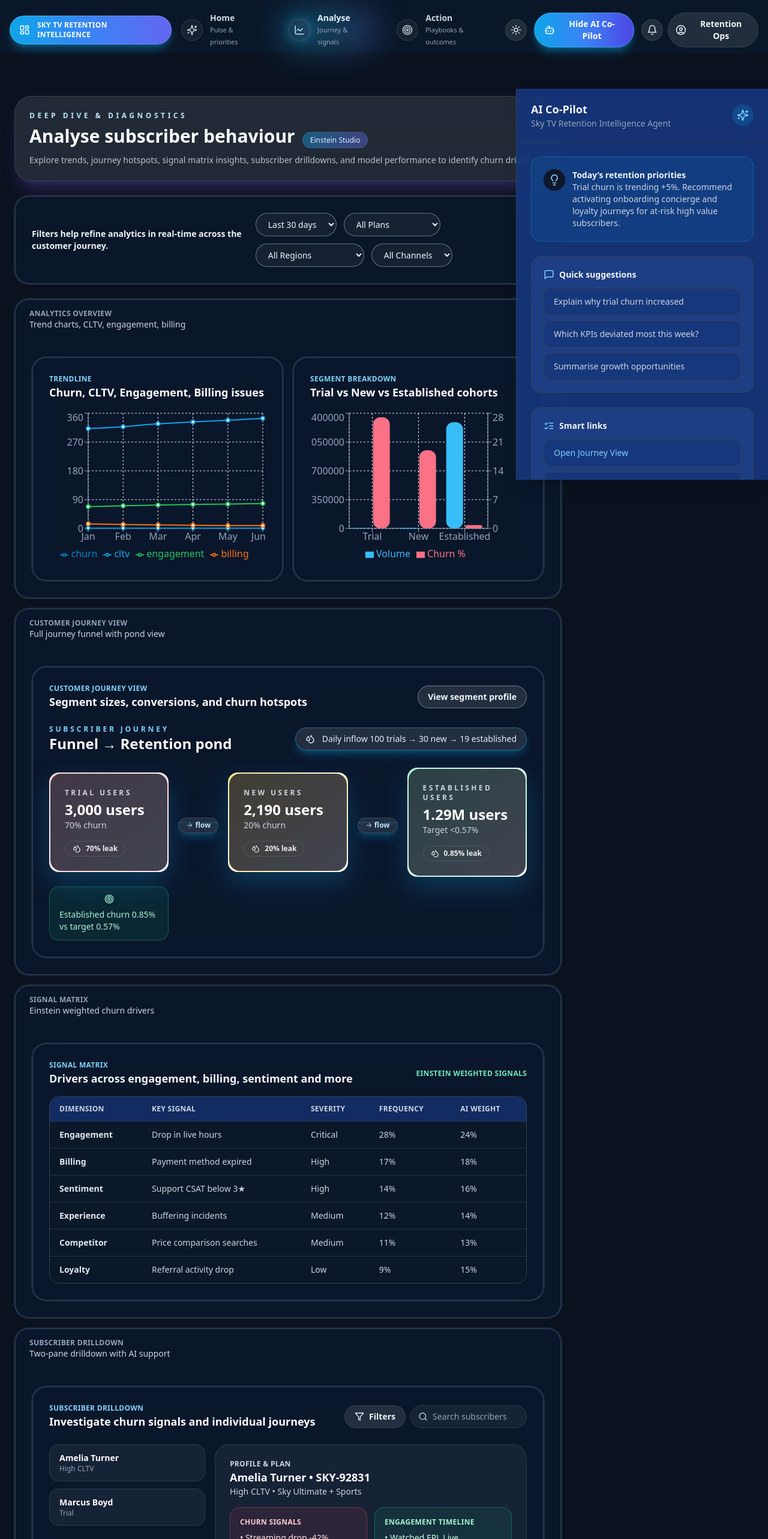
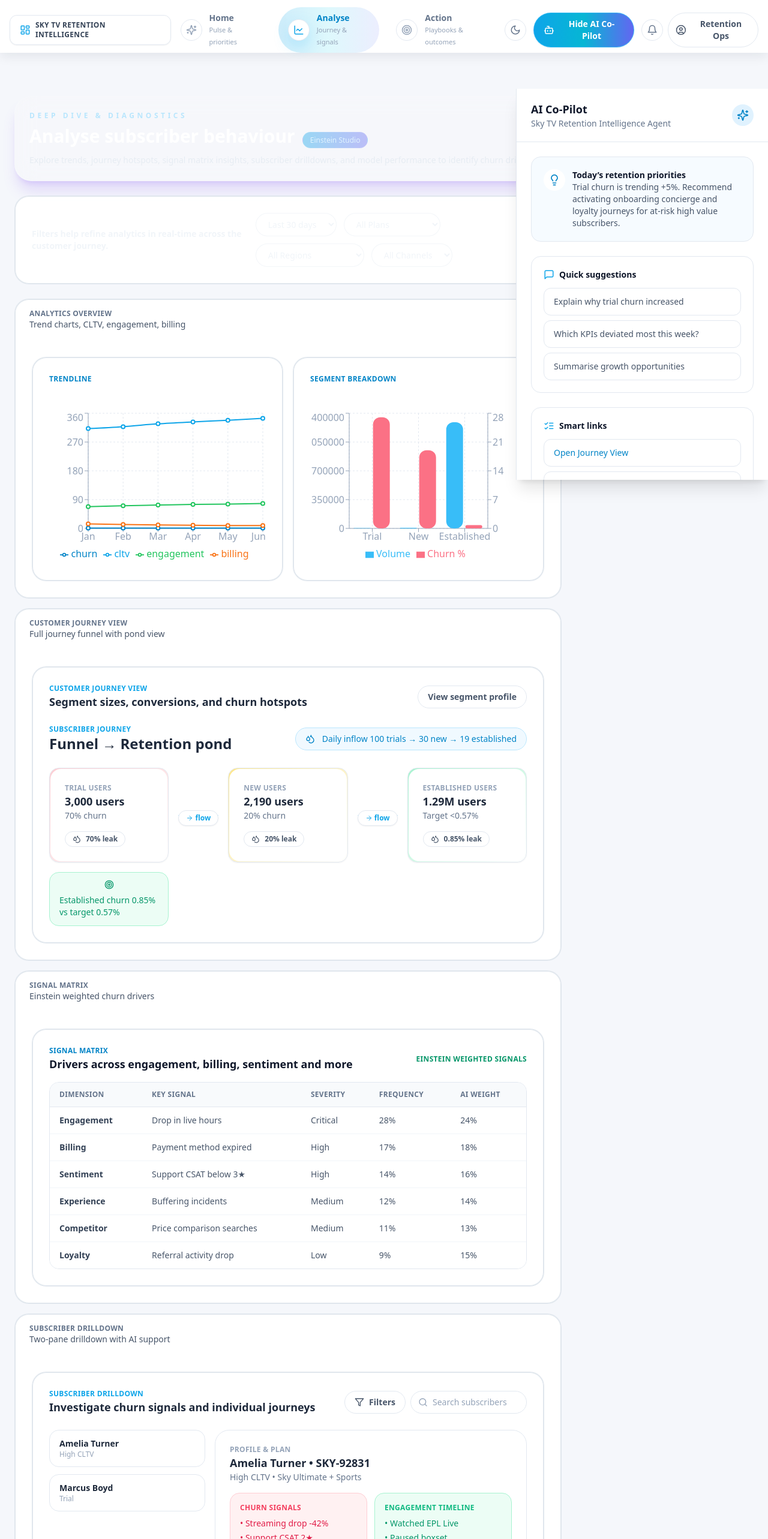
Before and after one commit to arunabh88/ChurnDashboard_Markus_New, a Next.js app: page /analyse in a window 1280 px wide. Shown: the top 2566 px of the page at 60% size. Built offline with nearby package versions, Linux system fonts and the light colour scheme.

Commit message:
feat: refresh UI with light telecom-inspired styling

```diff
--- a/app/globals.css
+++ b/app/globals.css
@@ -3,20 +3,20 @@
 @tailwind utilities;
 
 :root {
-  color-scheme: dark light;
+  color-scheme: light dark;
+  --foreground-rgb: 20, 24, 39;
+  --background-solid: #f5f7fb;
+  --surface-glass: rgba(255, 255, 255, 0.92);
+  --surface-border: rgba(203, 213, 225, 0.6);
+  --surface-highlight: rgba(59, 130, 246, 0.15);
+}
+
+:root.dark {
   --foreground-rgb: 226, 232, 240;
   --background-solid: #0a1220;
   --surface-glass: rgba(12, 24, 45, 0.82);
   --surface-border: rgba(120, 141, 187, 0.22);
   --surface-highlight: rgba(56, 189, 248, 0.15);
-}
-
-:root.light {
-  --foreground-rgb: 15, 23, 42;
-  --background-solid: #f1f5f9;
-  --surface-glass: rgba(255, 255, 255, 0.86);
-  --surface-border: rgba(148, 163, 184, 0.25);
-  --surface-highlight: rgba(14, 165, 233, 0.12);
 }
 
 @layer base {
@@ -28,34 +28,35 @@
     min-height: 100%;
     background-color: var(--background-solid);
     color: rgb(var(--foreground-rgb));
+    font-family: 'Inter', 'Segoe UI', 'Helvetica Neue', Arial, sans-serif;
     transition: background 0.35s ease, color 0.3s ease;
   }
 }
 
 @layer components {
   .glass-panel {
-    backdrop-filter: blur(26px);
-    -webkit-backdrop-filter: blur(26px);
+    backdrop-filter: blur(18px);
+    -webkit-backdrop-filter: blur(18px);
     background: var(--surface-glass);
     border: 1px solid var(--surface-border);
-    box-shadow: 0 18px 45px rgba(15, 23, 42, 0.35);
-    transition: transform 0.25s ease, box-shadow 0.25s ease, border-color 0.25s ease;
+    box-shadow: 0 12px 34px rgba(15, 23, 42, 0.08);
+    transition: transform 0.2s ease, box-shadow 0.2s ease, border-color 0.2s ease;
   }
 
   .glass-panel:hover {
     transform: translateY(-2px);
-    box-shadow: 0 22px 55px rgba(15, 23, 42, 0.45);
+    box-shadow: 0 18px 38px rgba(15, 23, 42, 0.12);
     border-color: rgba(59, 130, 246, 0.35);
   }
 
   .glow-border {
-    box-shadow: inset 0 0 0 1px rgba(148, 163, 184, 0.25), 0 0 0 1px rgba(148, 163, 184, 0.15);
+    box-shadow: inset 0 0 0 1px rgba(203, 213, 225, 0.6);
   }
 }
 
 @layer utilities {
   .text-gradient {
-    background: linear-gradient(135deg, #38bdf8 0%, #0ea5e9 100%);
+    background: linear-gradient(135deg, #2563eb 0%, #06b6d4 100%);
     -webkit-background-clip: text;
     -webkit-text-fill-color: transparent;
     background-clip: text;
@@ -67,10 +68,10 @@
 
   @keyframes glow {
     from {
-      box-shadow: 0 0 10px rgba(14, 165, 233, 0.2);
+      box-shadow: 0 0 12px rgba(37, 99, 235, 0.18);
     }
     to {
-      box-shadow: 0 0 20px rgba(14, 165, 233, 0.6);
+      box-shadow: 0 0 24px rgba(6, 182, 212, 0.35);
     }
   }
 }
--- a/app/providers.tsx
+++ b/app/providers.tsx
@@ -13,7 +13,7 @@
 
 function getInitialTheme(): Theme {
   if (typeof window === 'undefined') {
-    return 'dark';
+    return 'light';
   }
 
   const stored = window.localStorage.getItem('theme') as Theme | null;
@@ -22,7 +22,7 @@
   }
 
   const prefersDark = window.matchMedia('(prefers-color-scheme: dark)').matches;
-  return prefersDark ? 'dark' : 'dark';
+  return prefersDark ? 'dark' : 'light';
 }
 
 export function ThemeProvider({ children }: { children: React.ReactNode }) {
--- a/components/JourneyFunnel.tsx
+++ b/components/JourneyFunnel.tsx
@@ -39,14 +39,14 @@
     <div className="space-y-6">
       <div className="flex flex-col gap-2 md:flex-row md:items-center md:justify-between">
         <div>
-          <p className="text-xs font-semibold uppercase tracking-[0.32em] text-sky-300">
+          <p className="text-xs font-semibold uppercase tracking-wide text-sky-500">
             Subscriber Journey
           </p>
-          <h2 className="text-2xl font-semibold text-white drop-shadow">
+          <h2 className="text-2xl font-semibold text-slate-800">
             Funnel → Retention pond
           </h2>
         </div>
-        <div className="flex items-center gap-3 rounded-full border border-sky-400/40 bg-white/10 px-4 py-2 text-sm text-sky-100 shadow-lg shadow-sky-500/30">
+        <div className="flex items-center gap-3 rounded-full border border-sky-200 bg-sky-50 px-4 py-2 text-sm text-sky-600">
           <Droplets size={16} />
           <span>Daily inflow 100 trials → 30 new → 19 established</span>
         </div>
@@ -56,19 +56,19 @@
         {stages.map((stage, index) => (
           <Fragment key={stage.id}>
             <motion.div
-              className={`relative overflow-hidden rounded-2xl border border-white/10 bg-gradient-to-br ${stage.accent} p-[1px] shadow-[0_18px_45px_rgba(14,165,233,0.25)]`}
+              className={`relative overflow-hidden rounded-2xl border border-slate-200 bg-gradient-to-br ${stage.accent} p-[1px] shadow-sm`}
               initial={{ opacity: 0, y: 16 }}
               animate={{ opacity: 1, y: 0 }}
               transition={{ delay: index * 0.1 }}
             >
-              <div className="rounded-[18px] bg-slate-950/75 p-6">
-                <p className="text-xs font-semibold uppercase tracking-[0.28em] text-slate-300">
+              <div className="rounded-[18px] bg-white p-6">
+                <p className="text-xs font-semibold uppercase tracking-wide text-slate-400">
                   {stage.title}
                 </p>
-                <p className="mt-1 text-2xl font-semibold text-white">{stage.metric}</p>
-                <p className="text-sm font-medium text-slate-300">{stage.churn}</p>
+                <p className="text-lg font-semibold text-slate-800">{stage.metric}</p>
+                <p className="text-sm font-medium text-slate-500">{stage.churn}</p>
                 <div
-                  className={`mt-4 inline-flex items-center gap-2 rounded-full border border-white/10 px-3 py-1 text-xs font-semibold text-white/90 backdrop-blur-md`}
+                  className={`mt-4 inline-flex items-center gap-2 rounded-full border border-slate-200 px-3 py-1 text-xs font-semibold text-slate-600`}
                 >
                   <Droplets size={14} />
                   {stage.leak}
@@ -78,13 +78,13 @@
 
             {index < stages.length - 1 ? (
               <motion.div
-                className="hidden h-px bg-gradient-to-r from-sky-100 via-sky-200 to-sky-100 dark:from-sky-500/40 dark:via-sky-500/20 dark:to-sky-500/40 lg:block"
+                className="hidden h-px bg-gradient-to-r from-sky-200 via-sky-100 to-sky-200 lg:block"
                 initial={{ width: 0 }}
                 animate={{ width: '100%' }}
                 transition={{ delay: index * 0.1 + 0.15 }}
               >
                 <div className="relative -top-2 flex justify-center">
-                  <span className="rounded-full border border-white/10 bg-white/10 px-3 py-1 text-xs font-semibold text-sky-200 shadow-lg shadow-sky-500/30">
+                  <span className="rounded-full border border-slate-200 bg-white px-3 py-1 text-xs font-semibold text-sky-500 shadow-sm">
                     <ArrowRight size={12} className="inline" /> flow
                   </span>
                 </div>
@@ -96,8 +96,8 @@
                 animate={{ opacity: 1 }}
                 transition={{ delay: index * 0.1 + 0.25 }}
               >
-                <div className="flex flex-col items-center gap-2 rounded-2xl border border-emerald-100 bg-emerald-50/80 px-4 py-3 text-sm font-medium text-emerald-700 dark:border-emerald-500/40 dark:bg-emerald-500/10 dark:text-emerald-200">
-                  <Target size={16} className="dark:text-emerald-200" />
+                <div className="flex flex-col items-center gap-2 rounded-2xl border border-emerald-200 bg-emerald-50 px-4 py-3 text-sm font-medium text-emerald-600">
+                  <Target size={16} />
                   Established churn 0.85% vs target 0.57%
                 </div>
               </motion.div>
--- a/components/Navigation.tsx
+++ b/components/Navigation.tsx
@@ -28,15 +28,15 @@
   const ActiveIcon = useMemo(() => tabs.find((tab) => tab.id === activeTab)?.icon ?? Sparkles, [activeTab]);
 
   return (
-    <header className="fixed inset-x-0 top-0 z-30 flex w/full flex-col items-center justify-center bg-[#0a1728] px-2 pt-3 text-[13px] text-slate-100 sm:px-4 sm:text-sm">
+    <header className="fixed inset-x-0 top-0 z-30 flex w/full flex-col items-center justify-center bg-white/95 px-2 pt-3 text-[13px] text-slate-600 shadow-[0_6px_18px_rgba(15,23,42,0.08)] backdrop-blur sm:px-4 sm:text-sm">
       <div className="mx-auto flex w/full max-w-[min(1440px,100%)] items-center justify-between">
         <div className="flex items-center gap-3">
-          <div className="relative flex items-center gap-3 overflow-hidden rounded-full bg-gradient-to-r from-sky-500 via-blue-500 to-indigo-500 px-3 py-2 text-white shadow-lg shadow-sky-500/40 sm:px-4">
-            <LayoutDashboard size={18} className="hidden sm:block" />
-            <span className="text-xs font-semibold uppercase tracking-wide">
+          <div className="relative flex items-center gap-2 overflow-hidden rounded-xl border border-slate-200 bg-white px-3 py-2 shadow-sm sm:px-4">
+            <LayoutDashboard size={18} className="hidden text-sky-500 sm:block" />
+            <span className="text-xs font-semibold uppercase tracking-wide text-slate-700">
               Sky TV Retention Intelligence
             </span>
-            <span className="absolute inset-0 rounded-full border border-white/20" aria-hidden />
+            <span className="absolute inset-0 rounded-xl border border-white/60" aria-hidden />
           </div>
         </div>
 
@@ -54,7 +54,7 @@
                 {active && (
                   <motion.span
                     layoutId="nav-active-pill"
-                    className="absolute inset-0 rounded-full bg-gradient-to-r from-sky-500/30 via-sky-400/25 to-indigo-500/25 blur-xl"
+                    className="absolute inset-0 rounded-full bg-gradient-to-r from-sky-500/20 via-cyan-400/15 to-indigo-400/15"
                     transition={{ type: 'spring', stiffness: 220, damping: 24 }}
                   />
                 )}
@@ -62,13 +62,13 @@
                   href={tab.href}
                   className={`relative flex items-center gap-3 rounded-full px-4 py-2 text-sm font-semibold transition-colors ${
                     active
-                      ? 'text-sky-100'
-                      : 'text-slate-300 hover:text-white'
+                      ? 'text-sky-600'
+                      : 'text-slate-500 hover:text-sky-600'
                   }`}
                 >
                   <span
-                    className={`flex h-9 w-9 items-center justify-center rounded-full border border-white/10 bg-white/5 transition group-hover:border-sky-400/60 group-hover:text-sky-200 ${
-                      active ? 'text-sky-200 shadow-[0_0_20px_rgba(56,189,248,0.35)]' : ''
+                    className={`flex h-9 w-9 items-center justify-center rounded-full border border-slate-200 bg-white transition group-hover:border-sky-400/40 group-hover:text-sky-500 ${
+                      active ? 'text-sky-500 shadow-[0_10px_24px_rgba(56,189,248,0.25)]' : 'text-slate-400'
                     }`}
                   >
                     <Icon size={18} />
@@ -87,7 +87,7 @@
           <button
             type="button"
             onClick={toggleTheme}
-            className="hidden rounded-full border border-white/10 bg-white/10 p-2 text-slate-200 transition hover:border-sky-300/60 hover:text-sky-200 xl:inline-flex"
+            className="hidden rounded-full border border-slate-200 bg-white p-2 text-slate-500 transition hover:border-sky-300/60 hover:text-sky-500 xl:inline-flex"
             aria-label={isDark ? 'Switch to light mode' : 'Switch to dark mode'}
           >
             {isDark ? <Sun size={18} /> : <Moon size={18} />}
@@ -96,10 +96,10 @@
           <button
             type="button"
             onClick={onToggleCopilot}
-            className={`inline-flex items-center gap-2 rounded-full border px-4 py-2 text-sm font-semibold shadow-lg transition ${
+            className={`inline-flex items-center gap-2 rounded-full border px-4 py-2 text-sm font-semibold shadow-sm transition ${
               copilotOpen
-                ? 'border-sky-400/60 bg-gradient-to-r from-sky-500 via-blue-500 to-indigo-600 text-white shadow-sky-500/40'
-                : 'border-slate-200/40 bg-white/10 text-sky-200 hover:border-sky-300/60 hover:text-white'
+                ? 'border-sky-400/80 bg-gradient-to-r from-sky-500 via-cyan-500 to-indigo-500 text-white shadow-[0_12px_24px_rgba(56,189,248,0.35)]'
+                : 'border-slate-200 bg-white text-sky-600 hover:border-sky-300/80 hover:text-sky-700'
             }`}
             aria-label={copilotOpen ? 'Hide AI Co-Pilot' : 'Show AI Co-Pilot'}
           >
@@ -112,7 +112,7 @@
           <div className="hidden md:flex items-center gap-2">
             <button
               type="button"
-              className="rounded-full border border-white/10 bg-white/10 p-2 text-slate-200 transition hover:border-sky-300/60 hover:text-sky-200"
+              className="rounded-full border border-slate-200 bg-white p-2 text-slate-500 transition hover:border-sky-300/60 hover:text-sky-500"
               aria-label="Alerts"
             >
               <Bell size={18} />
@@ -120,7 +120,7 @@
 
             <button
               type="button"
-              className="inline-flex items-center gap-2 rounded-full border border-white/10 bg-white/10 px-3 py-2 text-sm font-semibold text-slate-100 transition hover:border-sky-300/60 hover:text-sky-200"
+              className="inline-flex items-center gap-2 rounded-full border border-slate-200 bg-white px-3 py-2 text-sm font-semibold text-slate-600 transition hover:border-sky-300/60 hover:text-sky-600"
             >
               <UserCircle size={18} />
               <span className="hidden sm:inline">Retention Ops</span>
@@ -128,7 +128,7 @@
           </div>
         </div>
       </div>
-      <nav className="mx-auto mt-2 flex w/full max-w-[min(1440px,100%)] items-center justify-between px-3 pb-3 text-xs text-slate-200 sm:hidden">
+      <nav className="mx-auto mt-2 flex w/full max-w-[min(1440px,100%)] items-center justify-between px-3 pb-3 text-xs text-slate-400 sm:hidden">
         <div className="flex flex-1 items-center gap-2 overflow-x-auto">
           {tabs.map((tab) => {
             const active = activeTab === tab.id;
@@ -138,7 +138,7 @@
                 key={tab.id}
                 href={tab.href}
                 className={`flex min-w-[110px] flex-col items-center rounded-full px-3 py-2 font-semibold transition ${
-                  active ? 'bg-white/15 text-white shadow-md shadow-sky-500/30' : 'text-slate-300'
+                  active ? 'bg-sky-500/10 text-sky-600 border border-sky-200' : 'border border-transparent text-slate-400'
                 }`}
               >
                 <Icon size={16} className="mb-1" />
--- a/components/analyse/JourneyDeepDive.tsx
+++ b/components/analyse/JourneyDeepDive.tsx
@@ -9,16 +9,16 @@
       <CardContent className="space-y-6">
         <div className="flex flex-col gap-2 md:flex-row md:items-center md:justify-between">
           <div>
-            <p className="text-xs font-semibold uppercase tracking-wide text-sky-300">
+            <p className="text-xs font-semibold uppercase tracking-wide text-sky-500">
               Customer journey view
             </p>
-            <h3 className="text-lg font-semibold text-white">
+            <h3 className="text-lg font-semibold text-slate-800">
               Segment sizes, conversions, and churn hotspots
             </h3>
           </div>
           <button
             type="button"
-            className="inline-flex items-center gap-2 rounded-full border border-slate-200/40 bg-white/10 px-4 py-2 text-sm font-semibold text-slate-100 transition hover:border-sky-300/60 hover:text-sky-200"
+            className="inline-flex items-center gap-2 rounded-full border border-slate-200 bg-white px-4 py-2 text-sm font-semibold text-slate-600 transition hover:border-sky-300/60 hover:text-sky-600"
           >
             View segment profile
           </button>
--- a/components/analyse/SubscriberDrilldown.tsx
+++ b/components/analyse/SubscriberDrilldown.tsx
@@ -13,26 +13,26 @@
       <CardContent className="space-y-6">
         <div className="flex flex-col gap-2 md:flex-row md:items-center md:justify-between">
           <div>
-            <p className="text-xs font-semibold uppercase tracking-wide text-sky-300">
+            <p className="text-xs font-semibold uppercase tracking-wide text-sky-500">
               Subscriber drilldown
             </p>
-            <h3 className="text-lg font-semibold text-white">
+            <h3 className="text-lg font-semibold text-slate-800">
               Investigate churn signals and individual journeys
             </h3>
           </div>
           <div className="flex items-center gap-2">
             <button
               type="button"
-              className="inline-flex items-center gap-2 rounded-full border border-white/10 bg-white/10 px-4 py-2 text-sm font-semibold text-slate-100 transition hover:border-sky-300/60 hover:text-sky-200"
+              className="inline-flex items-center gap-2 rounded-full border border-slate-200 bg-white px-4 py-2 text-sm font-semibold text-slate-600 transition hover:border-sky-300/60 hover:text-sky-600"
             >
               <Filter size={16} />
               Filters
             </button>
-            <div className="flex items-center gap-2 rounded-full border border-white/10 bg-white/5 px-3 py-2">
-              <Search size={16} className="text-slate-300" />
+            <div className="flex items-center gap-2 rounded-full border border-slate-200 bg-white px-3 py-2">
+              <Search size={16} className="text-slate-400" />
               <input
                 placeholder="Search subscribers"
-                className="w-36 bg-transparent text-sm text-slate-100 outline-none placeholder:text-slate-400"
+                className="w-36 bg-transparent text-sm text-slate-600 outline-none placeholder:text-slate-400"
               />
             </div>
           </div>
@@ -44,44 +44,44 @@
               <button
                 key={subscriber.id}
                 type="button"
-                className="w-full rounded-2xl border border-white/10 bg-white/5 px-4 py-3 text-left text-sm text-slate-200 transition hover:border-sky-400/40 hover:bg-sky-500/10 hover:text-white"
+                className="w-full rounded-2xl border border-slate-200 bg-white px-4 py-3 text-left text-sm text-slate-600 transition hover:border-sky-300 hover:bg-sky-50 hover:text-sky-600"
               >
-                <p className="font-semibold text-white">{subscriber.name}</p>
+                <p className="font-semibold text-slate-800">{subscriber.name}</p>
                 <p className="text-xs text-slate-400">{subscriber.segment}</p>
               </button>
             ))}
           </div>
 
-          <div className="space-y-4 rounded-3xl border border-white/10 bg-white/5 p-6">
+          <div className="space-y-4 rounded-3xl border border-slate-200 bg-white p-6">
             <div>
-              <p className="text-xs font-semibold uppercase tracking-wide text-slate-300">
+              <p className="text-xs font-semibold uppercase tracking-wide text-slate-400">
                 Profile & plan
               </p>
-              <h4 className="text-lg font-semibold text-white">
+              <h4 className="text-lg font-semibold text-slate-800">
                 {selectedSubscriber.name} • {selectedSubscriber.id}
               </h4>
-              <p className="text-sm text-slate-300">
+              <p className="text-sm text-slate-500">
                 {selectedSubscriber.segment} • {selectedSubscriber.plan}
               </p>
             </div>
 
             <div className="grid gap-3 sm:grid-cols-2">
-              <div className="rounded-2xl border border-rose-500/40 bg-rose-500/10 p-4">
-                <p className="text-xs font-semibold uppercase tracking-wide text-rose-200">
+              <div className="rounded-2xl border border-rose-200 bg-rose-50 p-4">
+                <p className="text-xs font-semibold uppercase tracking-wide text-rose-500">
                   Churn signals
                 </p>
-                <ul className="mt-2 space-y-1 text-sm text-rose-100">
+                <ul className="mt-2 space-y-1 text-sm text-rose-600">
                   {selectedSubscriber.churnSignals.map((signal) => (
                     <li key={signal}>• {signal}</li>
                   ))}
                 </ul>
               </div>
 
-              <div className="rounded-2xl border border-emerald-500/40 bg-emerald-500/10 p-4">
-                <p className="text-xs font-semibold uppercase tracking-wide text-emerald-200">
+              <div className="rounded-2xl border border-emerald-200 bg-emerald-50 p-4">
+                <p className="text-xs font-semibold uppercase tracking-wide text-emerald-500">
                   Engagement timeline
                 </p>
-                <ul className="mt-2 space-y-1 text-sm text-emerald-100">
+                <ul className="mt-2 space-y-1 text-sm text-emerald-600">
                   {selectedSubscriber.engagement.map((item) => (
                     <li key={item}>• {item}</li>
                   ))}
@@ -90,23 +90,23 @@
             </div>
 
             <div className="grid gap-3 sm:grid-cols-2">
-              <div className="rounded-2xl border border-white/10 bg-white/5 p-4">
-                <p className="text-xs font-semibold uppercase tracking-wide text-slate-300">
+              <div className="rounded-2xl border border-slate-200 bg-white p-4">
+                <p className="text-xs font-semibold uppercase tracking-wide text-slate-400">
                   Payment history
                 </p>
-                <p className="text-sm font-medium text-white">
+                <p className="text-sm font-medium text-slate-700">
                   Current method: {selectedSubscriber.payment}
                 </p>
-                <p className="text-xs text-slate-400">
+                <p className="text-xs text-slate-500">
                   No missed payments in last 90 days
                 </p>
               </div>
 
-              <div className="rounded-2xl border border-white/10 bg-white/5 p-4">
-                <p className="text-xs font-semibold uppercase tracking-wide text-slate-300">
+              <div className="rounded-2xl border border-slate-200 bg-white p-4">
+                <p className="text-xs font-semibold uppercase tracking-wide text-slate-400">
                   Previous interventions
                 </p>
-                <ul className="mt-2 space-y-1 text-sm text-slate-200">
+                <ul className="mt-2 space-y-1 text-sm text-slate-500">
                   {selectedSubscriber.interventions.map((item) => (
                     <li key={item}>• {item}</li>
                   ))}
@@ -114,11 +114,11 @@
               </div>
             </div>
 
-            <div className="rounded-2xl border border-sky-500/40 bg-sky-500/10 p-4">
-              <p className="text-xs font-semibold uppercase tracking-wide text-sky-200">
+            <div className="rounded-2xl border border-sky-200 bg-sky-50 p-4">
+              <p className="text-xs font-semibold uppercase tracking-wide text-sky-600">
                 AI recommendations
               </p>
-              <p className="mt-2 text-sm text-sky-100">
+              <p className="mt-2 text-sm text-sky-600">
                 Trigger loyalty bundle upgrade and personalised EPL content journey within 24 hours.
                 Expected retention lift +5.6%.
               </p>
```
Also changed, not shown: app/(dashboard)/home/page.tsx (+6 -2 lines), components/home/AttentionAlerts.tsx (+7 -7 lines), components/home/JourneySummary.tsx (+16 -18 lines), components/home/KpiStrip.tsx (+12 -14 lines).
